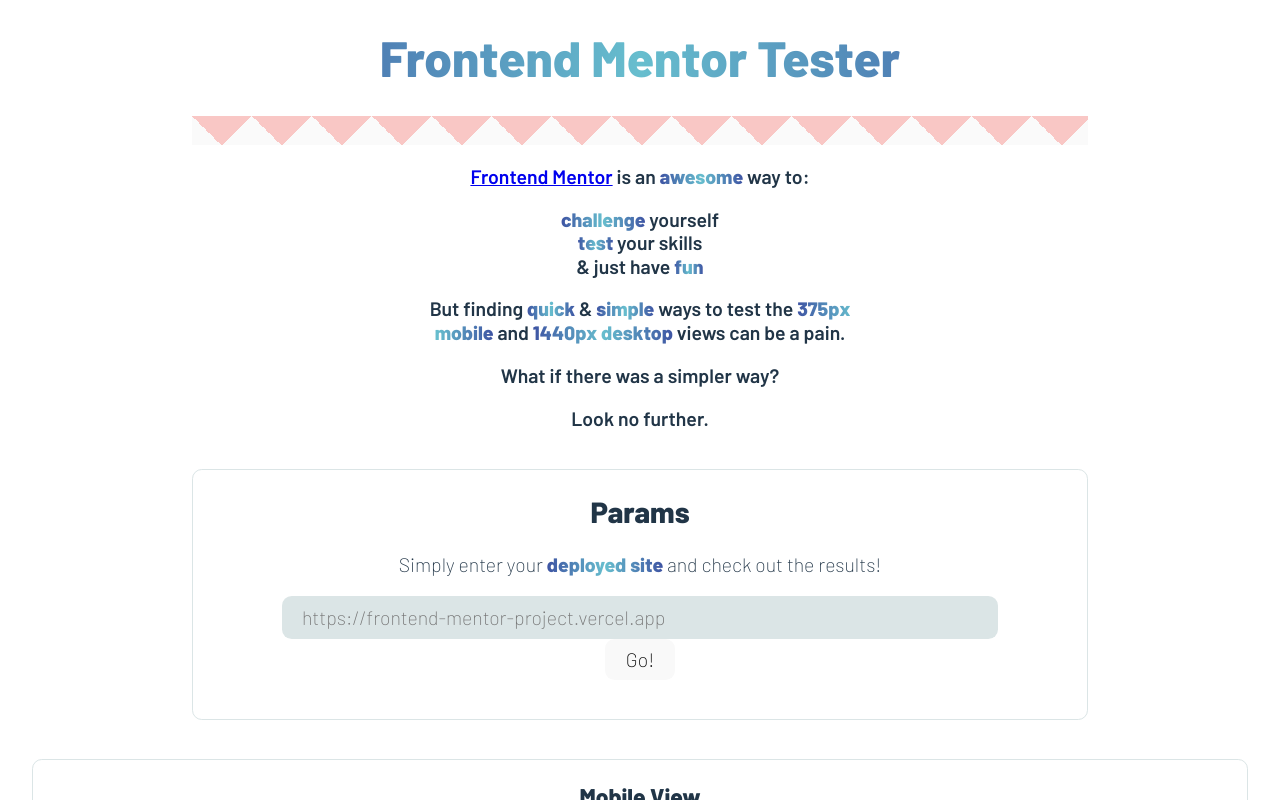
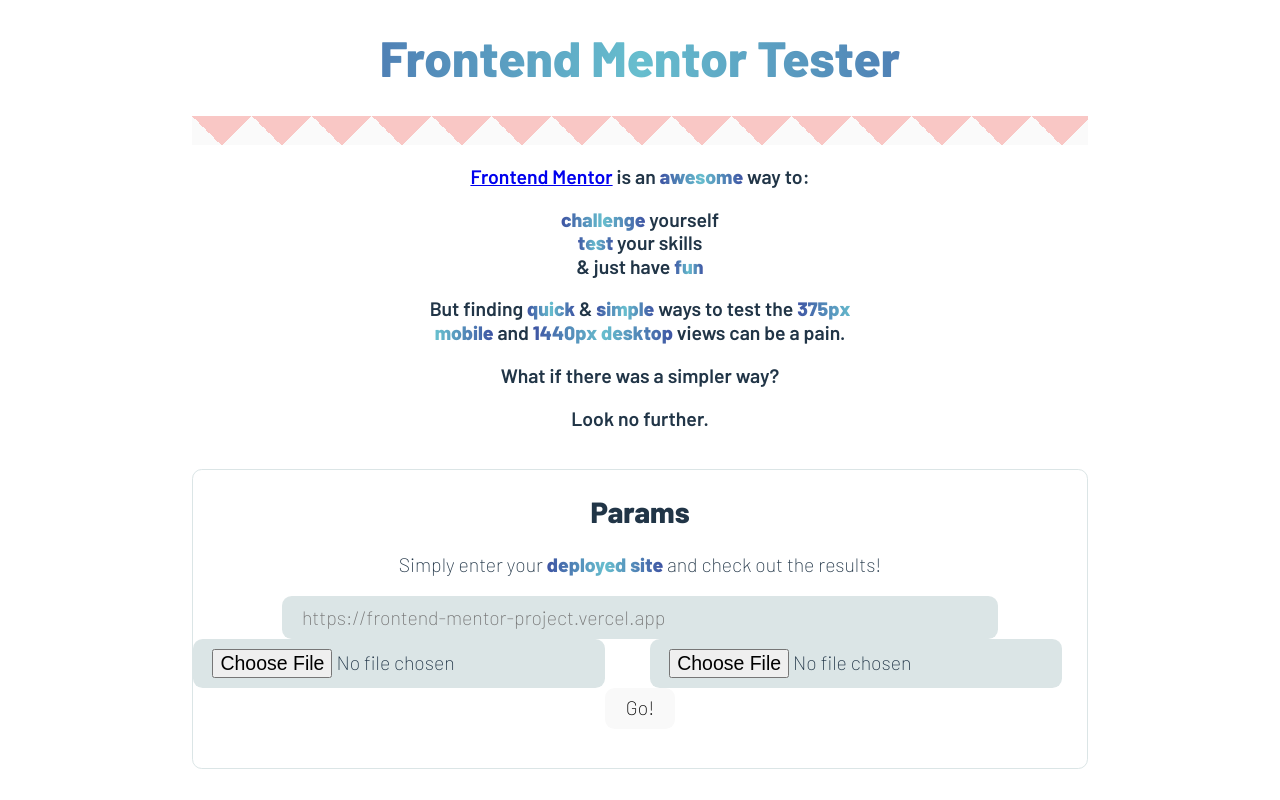
Before and after one commit to JoleneKearse/frontend-mentor-tester, a React (Vite) app in the folder fem-tester/: page / in a window 1280 px wide. Shown: the top 800 px of the page. Built offline with nearby package versions, Linux system fonts and the light colour scheme.

Commit message:
feat: add file upload jsx

```diff
--- a/fem-tester/src/components/Input.jsx
+++ b/fem-tester/src/components/Input.jsx
@@ -21,6 +21,14 @@
             ref={urlValue}
             onChange={(e) => setUrl(e.target.value)} />
         </label>
+        <div className="file-upload flex">
+          <label htmlFor="mobImg">
+            <input type="file" name="mobImg" id="mobImg" accept='image/png, image/jpeg'/>
+          </label>
+          <label htmlFor="deskImg">
+            <input type="file" name="deskImg" id="deskImg" accept='image/png, image/jpeg'/>
+          </label>
+        </div>
         <button
           type="submit"
         >
```
